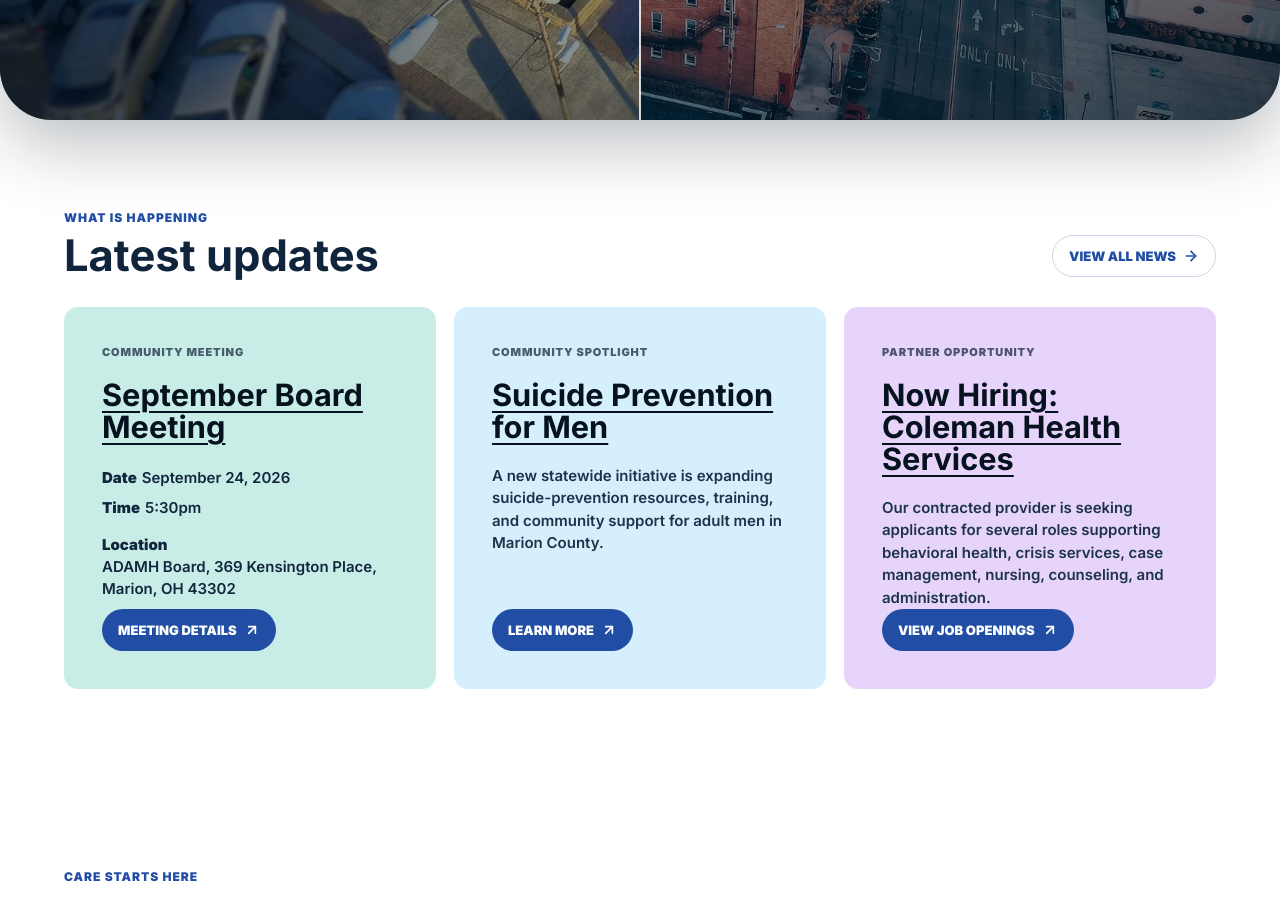
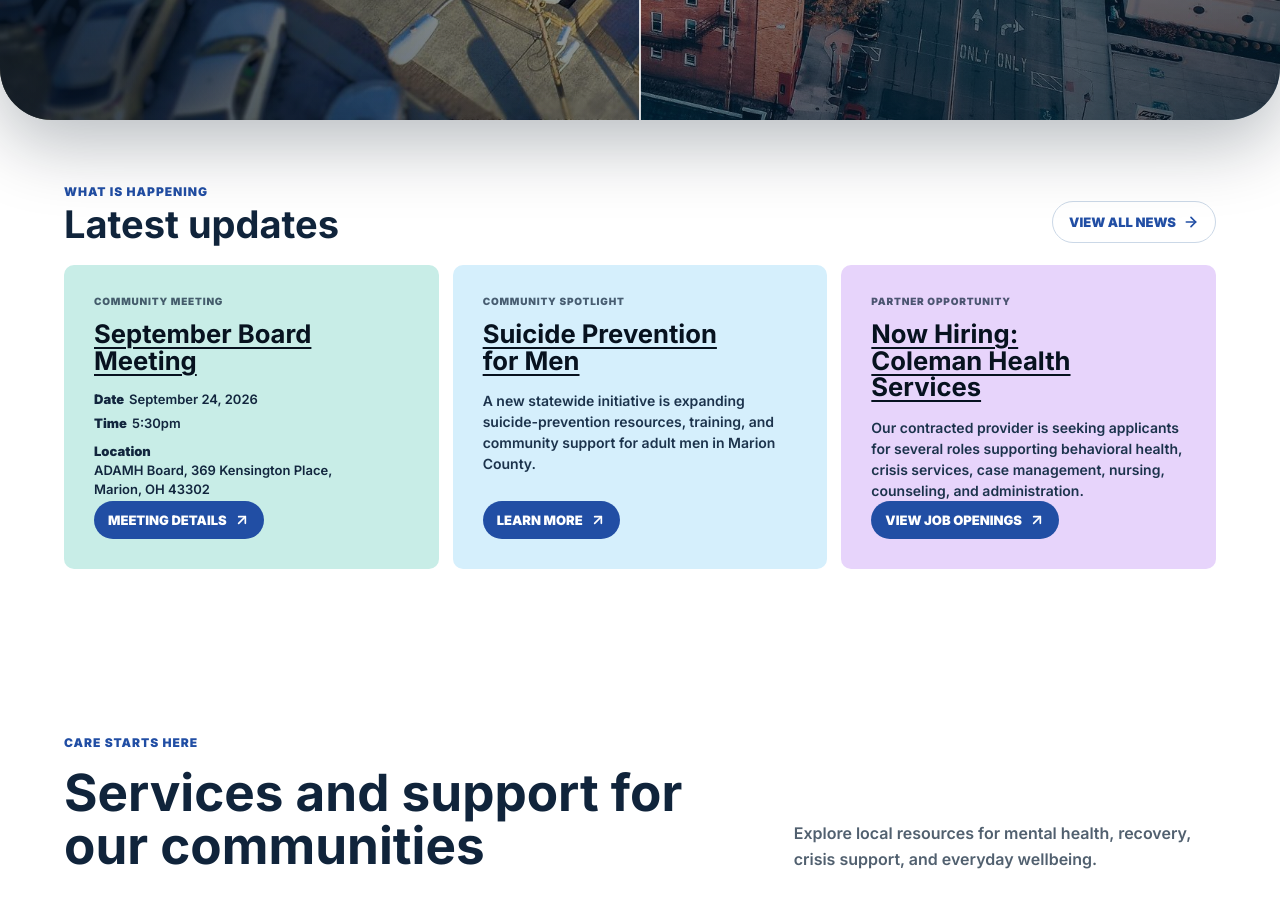
Before and after one commit to andrewchwalik/adamh-header-prototype, a plain HTML site: page index.html in a window 1280 px wide. Shown: the part 680-1577 px from the top of the page. Drawn offline with nearby package versions, Linux system fonts and the light colour scheme.

Commit message:
Condense latest updates cards

```diff
--- a/styles.css
+++ b/styles.css
@@ -356,7 +356,7 @@ h1 {
 }
 
 .updates {
-  padding: clamp(62px, 7vw, 92px) clamp(24px, 5vw, 84px) clamp(30px, 4vw, 54px);
+  padding: clamp(44px, 5vw, 64px) clamp(24px, 5vw, 84px) clamp(20px, 3vw, 38px);
   background: #fff;
 }
 
@@ -366,17 +366,17 @@ h1 {
   justify-content: space-between;
   gap: 24px;
   width: min(1240px, 100%);
-  margin: 0 auto 30px;
+  margin: 0 auto 22px;
 }
 
 .updates-heading .section-kicker {
-  margin: 0 0 9px;
+  margin: 0 0 6px;
 }
 
 .updates h2 {
   margin: 0;
   color: #10243b;
-  font-size: clamp(30px, 3.4vw, 44px);
+  font-size: clamp(27px, 3vw, 38px);
   line-height: 1;
   letter-spacing: 0;
 }
@@ -409,17 +409,17 @@ h1 {
 .updates-grid {
   display: grid;
   grid-template-columns: 1fr 1fr 1fr;
-  gap: 18px;
+  gap: 14px;
   width: min(1240px, 100%);
   margin: 0 auto;
 }
 
 .update-card {
   display: flex;
-  min-height: 320px;
+  min-height: 278px;
   flex-direction: column;
-  padding: clamp(26px, 3vw, 38px);
-  border-radius: 14px;
+  padding: clamp(22px, 2.4vw, 30px);
+  border-radius: 10px;
   color: #10243b;
 }
 
@@ -436,9 +436,9 @@ h1 {
 }
 
 .update-type {
-  margin: 0 0 20px;
+  margin: 0 0 14px;
   color: rgba(16, 36, 59, 0.72);
-  font-size: 11px;
+  font-size: 10px;
   font-weight: 900;
   letter-spacing: 0.08em;
   text-transform: uppercase;
@@ -448,28 +448,28 @@ h1 {
   max-width: 15ch;
   margin: 0;
   color: #07121f;
-  font-size: clamp(24px, 2.4vw, 33px);
+  font-size: clamp(22px, 2vw, 28px);
   line-height: 1.04;
   letter-spacing: 0;
   text-decoration: underline;
-  text-decoration-thickness: 2px;
-  text-underline-offset: 5px;
+  text-decoration-thickness: 1.5px;
+  text-underline-offset: 4px;
 }
 
 .update-summary {
-  margin: 22px 0 0;
+  margin: 16px 0 0;
   color: #1c334c;
-  font-size: 15px;
+  font-size: 14px;
   font-weight: 600;
   line-height: 1.5;
 }
 
 .meeting-details {
   display: grid;
-  gap: 8px;
-  margin: 24px 0 0;
+  gap: 5px;
+  margin: 16px 0 0;
   color: #12263e;
-  font-size: 15px;
+  font-size: 13px;
   font-weight: 600;
   line-height: 1.45;
 }
@@ -482,7 +482,7 @@ h1 {
 .meeting-details div:last-child {
   display: block;
   max-width: 30ch;
-  margin-top: 8px;
+  margin-top: 4px;
 }
 
 .meeting-details dt {
@@ -495,9 +495,9 @@ h1 {
 
 .update-action {
   align-self: flex-start;
-  min-height: 42px;
+  min-height: 38px;
   margin-top: auto;
-  padding: 0 16px;
+  padding: 0 14px;
   border-radius: 999px;
   background: var(--adamh-blue);
   color: #fff;
@@ -700,7 +700,7 @@ h1 {
   }
 
   .updates {
-    padding: 58px 20px 24px;
+    padding: 48px 20px 20px;
   }
 
   .updates-heading {
@@ -717,8 +717,8 @@ h1 {
   .update-card,
   .update-card-hiring {
     grid-column: auto;
-    min-height: 286px;
-    padding: 26px;
+    min-height: 258px;
+    padding: 22px;
   }
 
   .services-intro {
```
